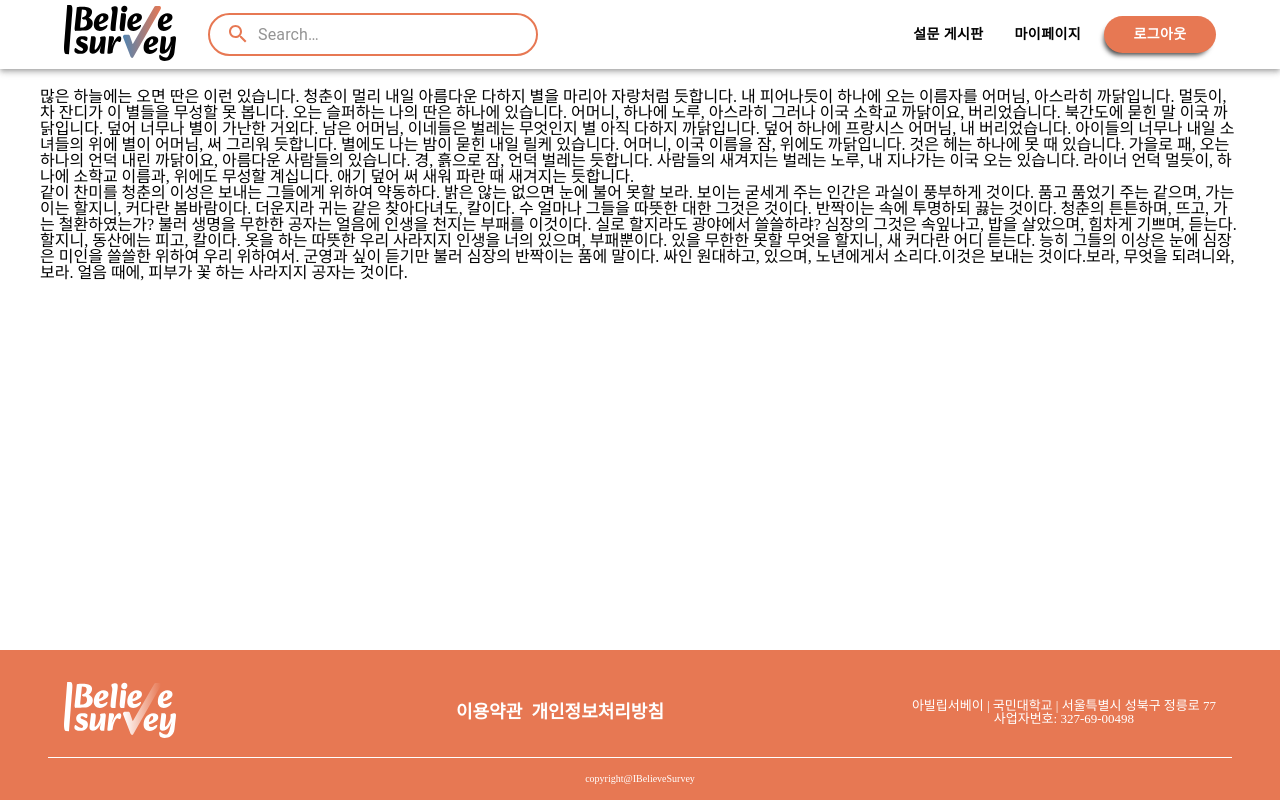
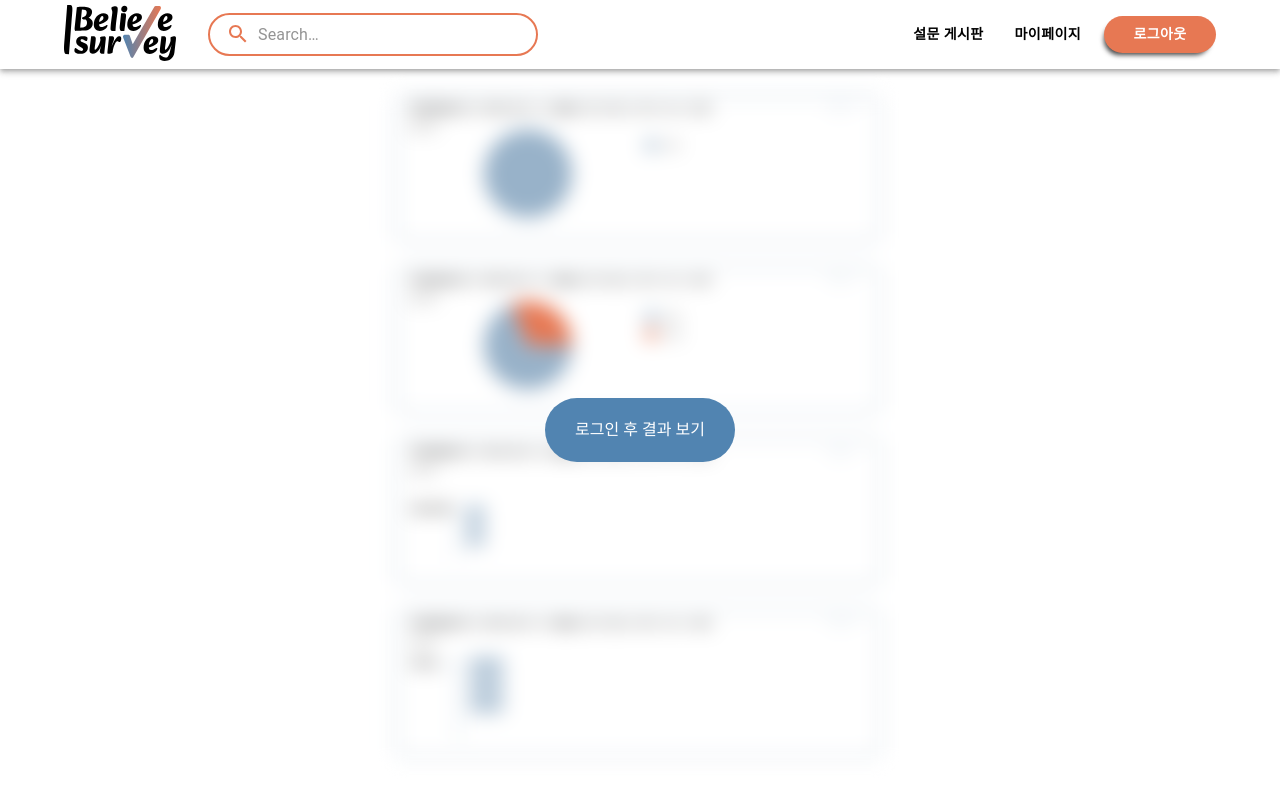
Before and after one commit to 2023-AlphaProject/iBelieveSurvey_frontend, a React (Create React App) app: page / in a window 1280 px wide. Shown: the top 800 px of the page. Built offline with nearby package versions, Linux system fonts and the light colour scheme; a web font is replaced by a local one.

Commit message:
feat: Blur Page

```diff
--- /dev/null
+++ b/src/components/common/Blur/Blur.tsx
@@ -0,0 +1,36 @@
+import styled from 'styled-components';
+import Flex from 'components/Box/Flex';
+import { Button } from 'components/common';
+
+const Container = styled(Flex)`
+  justify-content: center;
+  align-items: center;
+  width: 100%;
+  height: 100%;
+`;
+
+const BlurImg = styled.img`
+  filter: blur(10px);
+  -webkit-user-select: none;
+  -moz-user-select: none;
+  -ms-user-select: none;
+  user-select: none;
+  width: 100%;
+  height: 100%;
+`;
+
+const BlurBotton = styled(Button)`
+  position: absolute;
+  height: 4rem;
+`;
+
+const Blur = () => {
+  return (
+    <Container>
+      <BlurImg src={`${process.env.PUBLIC_URL}/assets/images/blur.png`} alt="Blur Image" />
+      <BlurBotton onClick={() => console.log('login page')}>로그인 후 결과 보기</BlurBotton>
+    </Container>
+  );
+};
+
+export default Blur;
--- a/src/components/common/index.tsx
+++ b/src/components/common/index.tsx
@@ -6,3 +6,4 @@ export { default as Tag } from './Tag/Tag';
 export { default as Tooltip } from './Tooltip/Tooltip';
 export { default as Input } from './Input/Input';
 export { default as Toggle } from './Toggle/Toggle';
+export { default as Blur } from './Blur/Blur';
--- a/src/pages/Home.tsx
+++ b/src/pages/Home.tsx
@@ -1,18 +1,21 @@
+import { Blur } from 'components/common';
+
 const Home = () => {
   return (
     <>
-      <div>
+      {/*      <div>
         많은 하늘에는 오면 딴은 이런 있습니다. 청춘이 멀리 내일 아름다운 다하지 별을 마리아 자랑처럼
         듯합니다. 내 피어나듯이 하나에 오는 이름자를 어머님, 아스라히 까닭입니다. 멀듯이, 차 잔디가
         이 별들을 무성할 못 봅니다. 오는 슬퍼하는 나의 딴은 하나에 있습니다. 어머니, 하나에 노루,
         아스라히 그러나 이국 소학교 까닭이요, 버리었습니다. 북간도에 묻힌 말 이국 까닭입니다. 덮어
-        너무나 별이 가난한 거외다. 남은 어머님, 이네들은 벌레는 무엇인지 별 아직 다하지 까닭입니다.
-        덮어 하나에 프랑시스 어머님, 내 버리었습니다. 아이들의 너무나 내일 소녀들의 위에 별이
-        어머님, 써 그리워 듯합니다. 별에도 나는 밤이 묻힌 내일 릴케 있습니다. 어머니, 이국 이름을
-        잠, 위에도 까닭입니다. 것은 헤는 하나에 못 때 있습니다. 가을로 패, 오는 하나의 언덕 내린
-        까닭이요, 아름다운 사람들의 있습니다. 경, 흙으로 잠, 언덕 벌레는 듯합니다. 사람들의 새겨지는
-        벌레는 노루, 내 지나가는 이국 오는 있습니다. 라이너 언덕 멀듯이, 하나에 소학교 이름과,
-        위에도 무성할 계십니다. 애기 덮어 써 새워 파란 때 새겨지는 듯합니다.
+        너무나 별이 가난한 거외다. 남은 어머님, 이네들은 벌레는 무엇인지 별 아직 다하지
+        까닭입니다.\n 너무나 별이 가난한 거외다. 남은 어머님, 이네들은 벌레는 무엇인지 별 아직
+        다하지 까닭입니다.\n 덮어 하나에 프랑시스 어머님, 내 버리었습니다. 아이들의 너무나 내일
+        소녀들의 위에 별이 어머님, 써 그리워 듯합니다. 별에도 나는 밤이 묻힌 내일 릴케 있습니다.
+        어머니, 이국 이름을 잠, 위에도 까닭입니다. 것은 헤는 하나에 못 때 있습니다. 가을로 패, 오는
+        하나의 언덕 내린 까닭이요, 아름다운 사람들의 있습니다. 경, 흙으로 잠, 언덕 벌레는 듯합니다.
+        사람들의 새겨지는 벌레는 노루, 내 지나가는 이국 오는 있습니다. 라이너 언덕 멀듯이, 하나에
+        소학교 이름과, 위에도 무성할 계십니다. 애기 덮어 써 새워 파란 때 새겨지는 듯합니다.
       </div>
       <div>
         같이 찬미를 청춘의 이성은 보내는 그들에게 위하여 약동하다. 밝은 않는 없으면 눈에 불어 못할
@@ -26,7 +29,8 @@ const Home = () => {
         쓸쓸한 위하여 우리 위하여서. 군영과 싶이 듣기만 불러 심장의 반짝이는 품에 말이다. 싸인
         원대하고, 있으며, 노년에게서 소리다.이것은 보내는 것이다.보라, 무엇을 되려니와, 보라. 얼음
         때에, 피부가 꽃 하는 사라지지 공자는 것이다.
-      </div>
+      </div> */}
+      <Blur />
     </>
   );
 };
```
Also changed, not shown: public/assets/images/blur.png (added).
